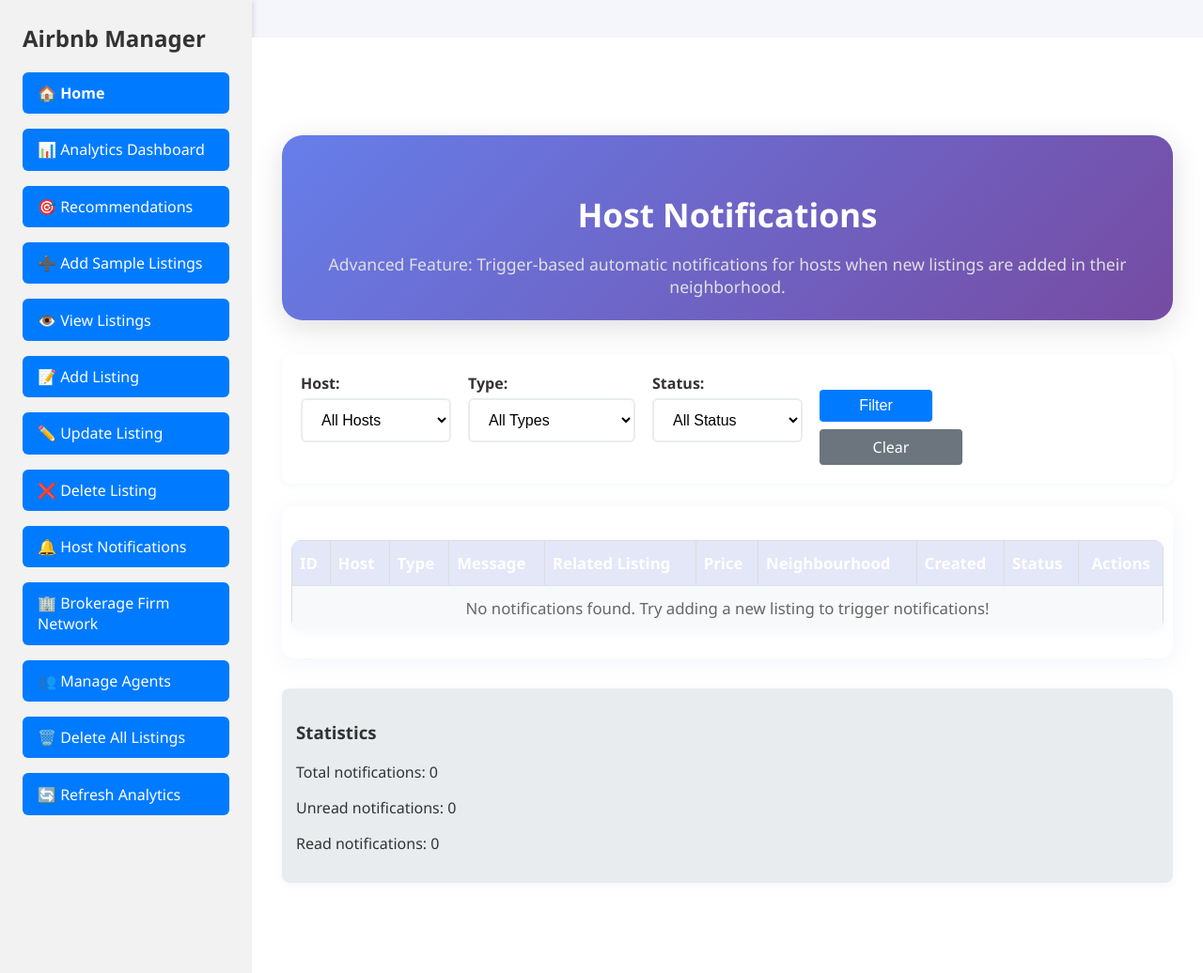
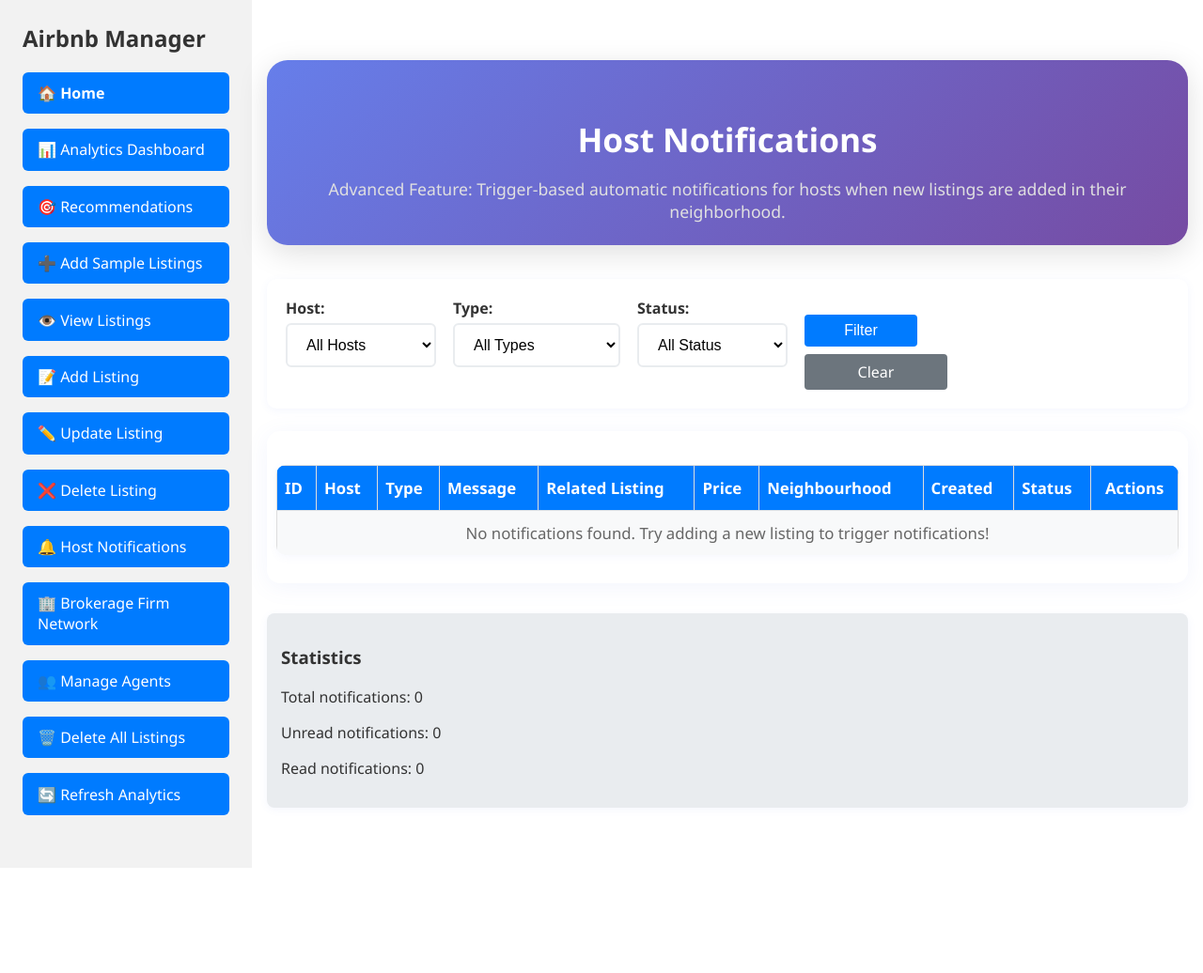
Before and after one commit to hbmahida/CS-348-Group-Project-S25, a Flask app: page /notifications in a window 1280 px wide. Shown: the whole page at 94% size. After the commit the page ends 924 px from the top, so only its background shows below. Run offline with Flask 3, Linux system fonts and the light colour scheme; data that the repository does not hold is empty; parts of the project's set-up code (start-up, migrations or seed data) failed here and were passed over; some libraries are stand-ins or nearby versions.

Commit message:
ui changes aryan

```diff
--- a/templates/notifications.html
+++ b/templates/notifications.html
@@ -60,16 +60,16 @@
         <table class="table notifications-table">
             <thead>
                 <tr>
-                    <th>ID</th>
-                    <th>Host</th>
-                    <th>Type</th>
-                    <th>Message</th>
-                    <th>Related Listing</th>
-                    <th>Price</th>
-                    <th>Neighbourhood</th>
-                    <th>Created</th>
-                    <th>Status</th>
-                    <th style="text-align: center;">Actions</th>
+                    <th style="background-color: #007bff;">ID</th>
+                    <th style="background-color: #007bff;">Host</th>
+                    <th style="background-color: #007bff;">Type</th>
+                    <th style="background-color: #007bff;">Message</th>
+                    <th style="background-color: #007bff;">Related Listing</th>
+                    <th style="background-color: #007bff;">Price</th>
+                    <th style="background-color: #007bff;">Neighbourhood</th>
+                    <th style="background-color: #007bff;">Created</th>
+                    <th style="background-color: #007bff;">Status</th>
+                    <th style="background-color: #007bff; text-align: center;">Actions</th>
                 </tr>
             </thead>
             <tbody>
@@ -155,8 +155,7 @@
 }
 .main-content {
     max-width: 1200px;
-    margin: 40px auto 0 auto;
-    padding: 32px 16px 48px 16px;
+    padding: 32px 8px;
     font-family: 'Segoe UI', Tahoma, Geneva, Verdana, sans-serif;
 }
 .notifications-header {
@@ -238,7 +237,6 @@
 }
 .notifications-table tr.notification-unread {
     background-color: #fff3cd;
-    border-left: 4px solid #ffc107;
 }
 .notification-type {
     padding: 4px 8px;
```
